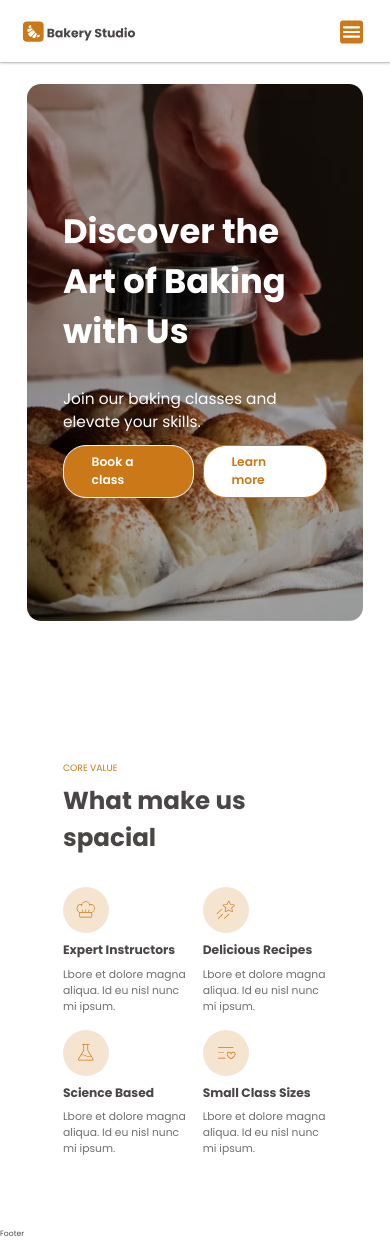
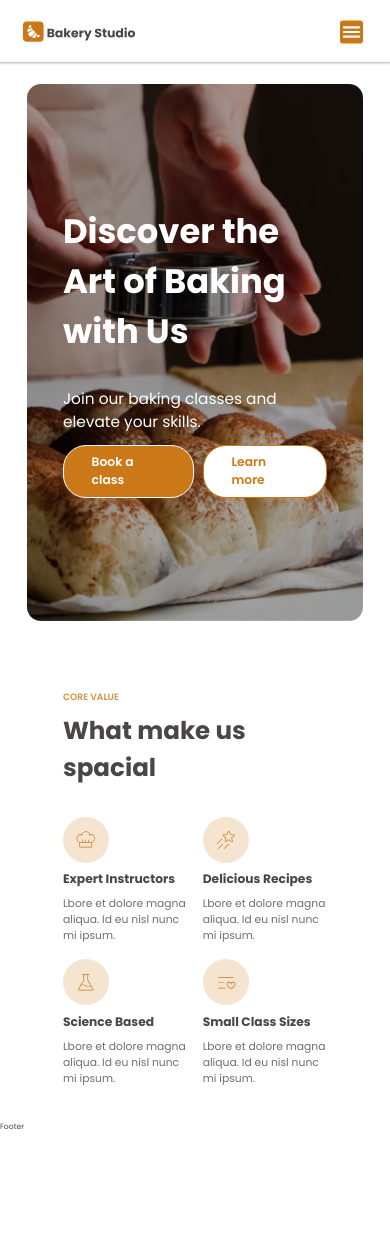
Before and after one commit to SukhontharatW/baking-studio, a React (Vite) app: page / in a window 390 px wide. After the commit the page ends 1133 px from the top, so only its background shows below. Built offline with nearby package versions, Linux system fonts and the light colour scheme.

Commit message:
update responsive value section

```diff
--- a/src/components/Home.jsx
+++ b/src/components/Home.jsx
@@ -10,7 +10,7 @@ function Home() {
         </div>
       </div>
       <div className="container">
-        <div className="container__mid">
+        <div className="container__middle">
           <Value />
         </div>
       </div>
--- a/src/styles/componentStyles/_value.scss
+++ b/src/styles/componentStyles/_value.scss
@@ -2,7 +2,7 @@
 
 .value {
   width: 100%;
-  padding: 4.7rem;
+  padding: 0rem 4.7rem;
   display: flex;
   flex-direction: column;
   align-items: start;
--- a/src/styles/global/_base.scss
+++ b/src/styles/global/_base.scss
@@ -89,7 +89,9 @@ body {
     font-size: 1.2rem;
     font-style: normal;
     font-weight: 400;
+    font-weight: 600;
     line-height: normal;
+    opacity: 0.8;
   }
   &--h4 {
     /* Heading 4 */
@@ -199,13 +201,13 @@ body {
     margin: 0 auto;
     padding: 9rem var(--space-side);
   }
-  &__mid {
+  &__middle {
     display: flex;
     flex-direction: column;
     align-items: center;
     max-width: 144rem;
     margin: 0 auto;
-    padding: 4.5rem var(--space-side);
+    padding: 0rem var(--space-side) 4.5rem var(--space-side);
   }
   &__fix {
     width: 100%;
```
